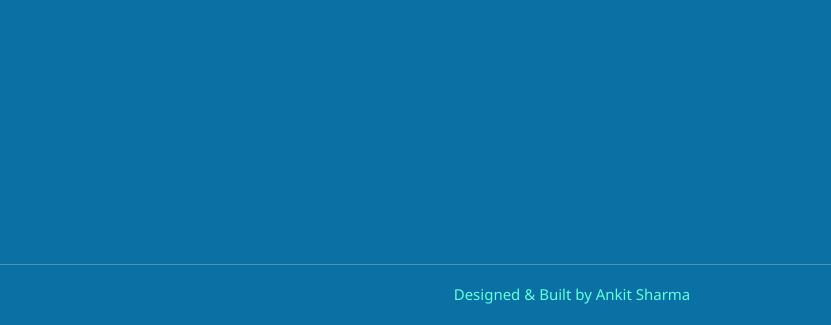
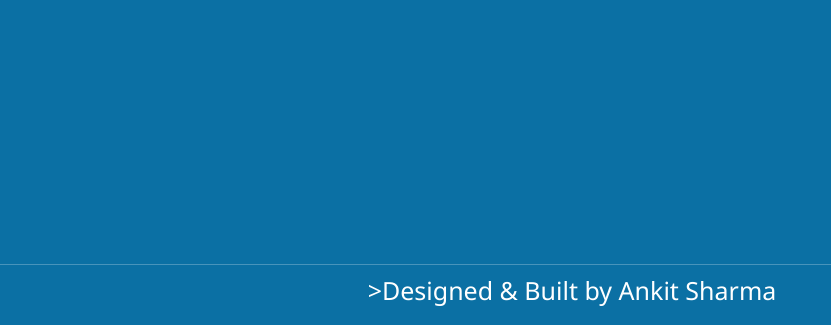
Before and after one commit to ankitvip/Portfolio, a plain HTML site: page index.html in a window 1280 px wide. Shown: the part 5038-5363 px from the top of the page, without its empty margins (68-899 px from the left). Drawn offline with Linux system fonts and the light colour scheme.

Commit message:
Comment out LinkedIn link in footer
Comment out the LinkedIn link in the footer.

```diff
--- a/index.html
+++ b/index.html
@@ -493,7 +493,7 @@
     <section>
       <footer>
         <h1>
-          <a href="https://www.linkedin.com/in/ankit-sharma-06427b1a1/"
+          <!-- <a href="https://www.linkedin.com/in/ankit-sharma-06427b1a1/" -->
             >Designed & Built by Ankit Sharma</a
           >
         </h1>
```
